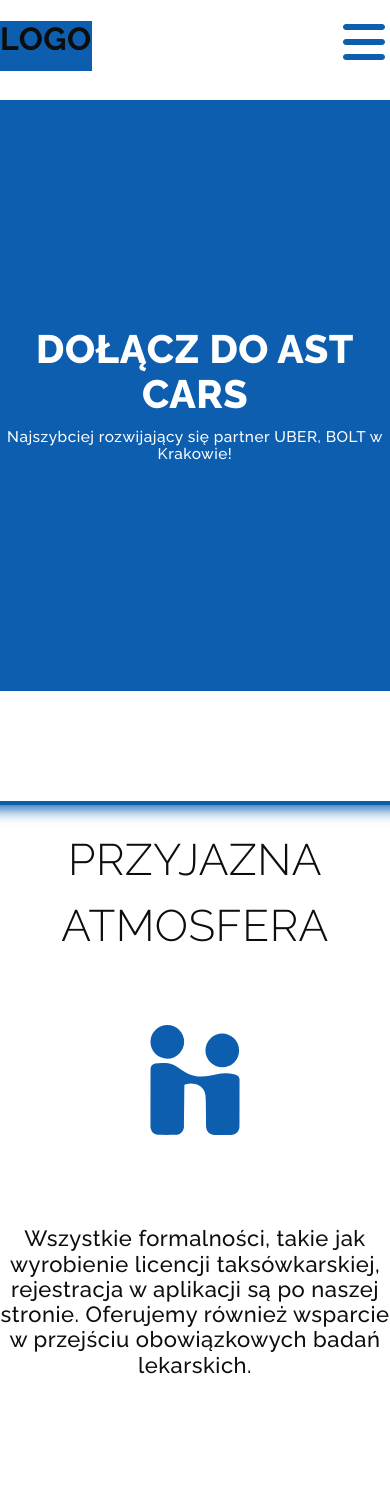
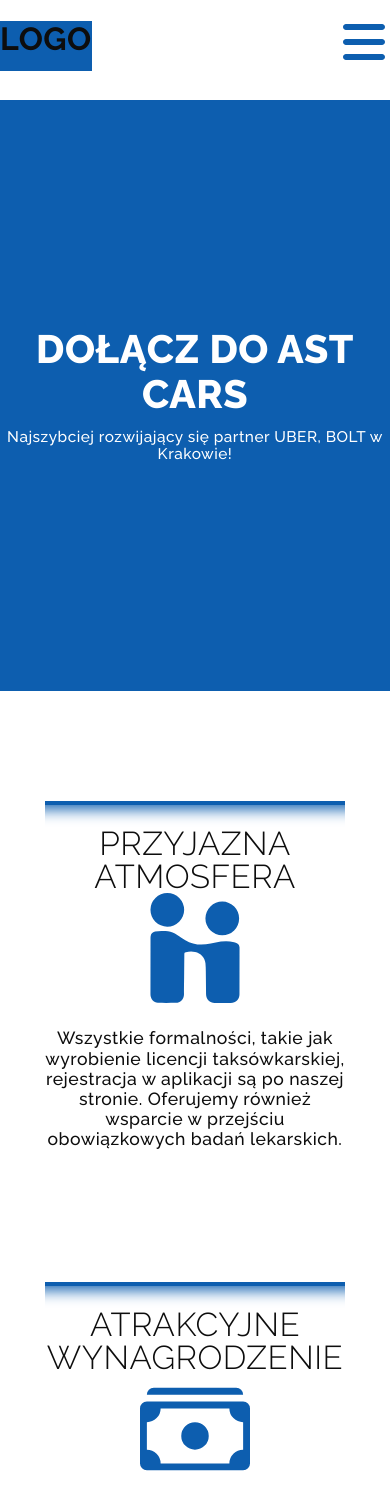
Before and after one commit to shauek97/ast-cars, a React (Create React App) app: page / in a window 390 px wide. Shown: the top 1510 px of the page. Built offline with nearby package versions, Linux system fonts and the light colour scheme.

Commit message:
Added responsivness to about section

```diff
--- a/src/components/About/About.module.scss
+++ b/src/components/About/About.module.scss
@@ -37,6 +37,14 @@
     color: $color-blue;
 }
 
+@media (max-width: 1200px) {
+    .mainBox{
+        margin:0 auto;
+        display: flex;
+        justify-content: center;
+        flex-wrap: wrap;
+    }
+  }
 
 @media (max-width: 992px) {
     .about{
@@ -44,12 +52,7 @@
         padding-bottom: 0 ;
     }
 
-    .mainBox{
-        margin:0 auto;
-        display: flex;
-        justify-content: center;
-        flex-wrap: wrap;
-    }
+
 
     .attribute{
         margin: $base-size*3 $base-size;
@@ -59,5 +62,46 @@
 }
 
 @media (max-width: 768px) {
+    .about{
+        padding-top:$base-size 0;
+        padding-bottom: 0 ;
+    }
 
+    .attribute{
+        margin: $base-size*2 0;
+    }
+
+    .attribute{
+        margin: $base-size*3 0;
+        min-width: 300px;
+    }
+
+    .attributeTitle{
+        max-width: 300px;
+        margin: 0 auto;
+        h3{
+            font-size: $base-size* 1.5;
+            line-height: 1;
+        }
+    }
+
+    .attributeIcon{
+        max-width: 300px;
+        margin: 0 auto;
+    }
+
+    .attributeDescription{
+        max-width: 300px;
+        margin: 0 auto;
+        p{
+            font-size: $base-size*0.8;
+        }
+    }
+
+    .mainBox{
+        display: flex;
+        flex-direction: column;
+        justify-content: center;
+        align-items: center;
+    }
 }
```
